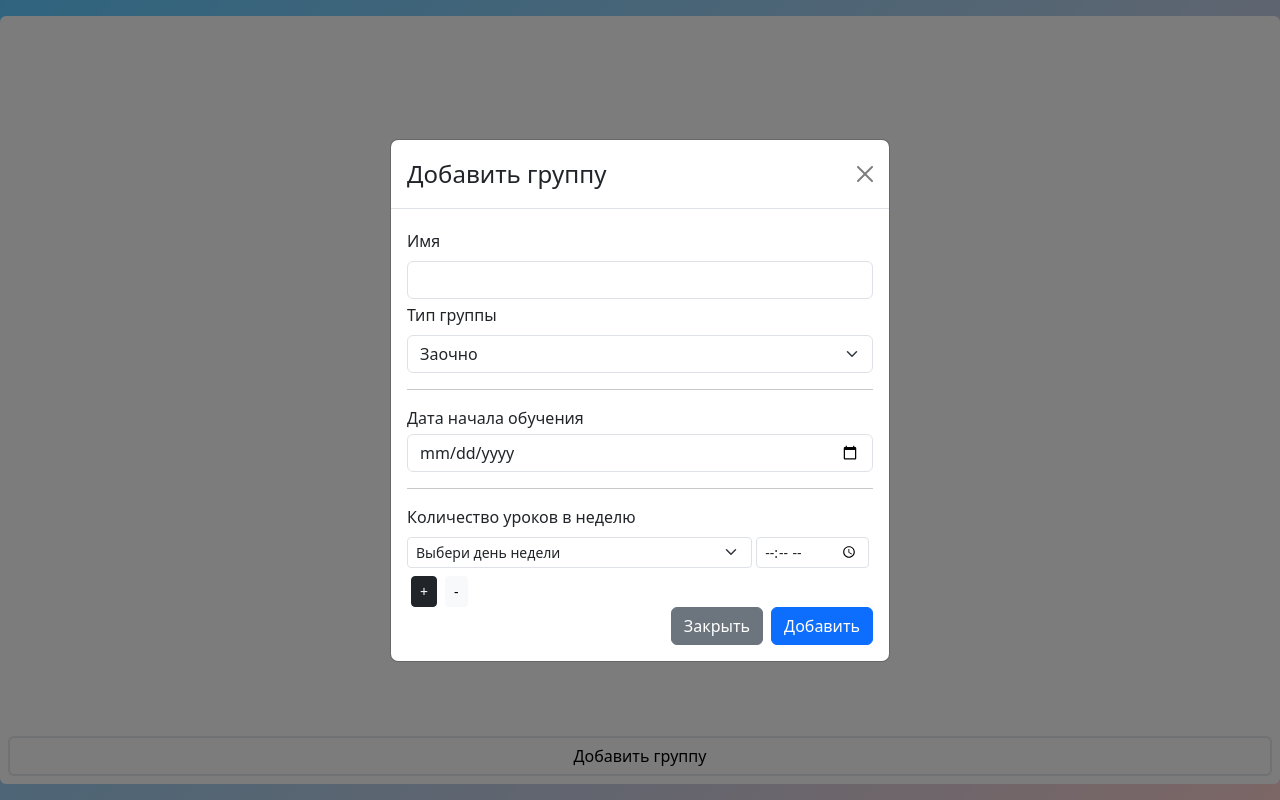
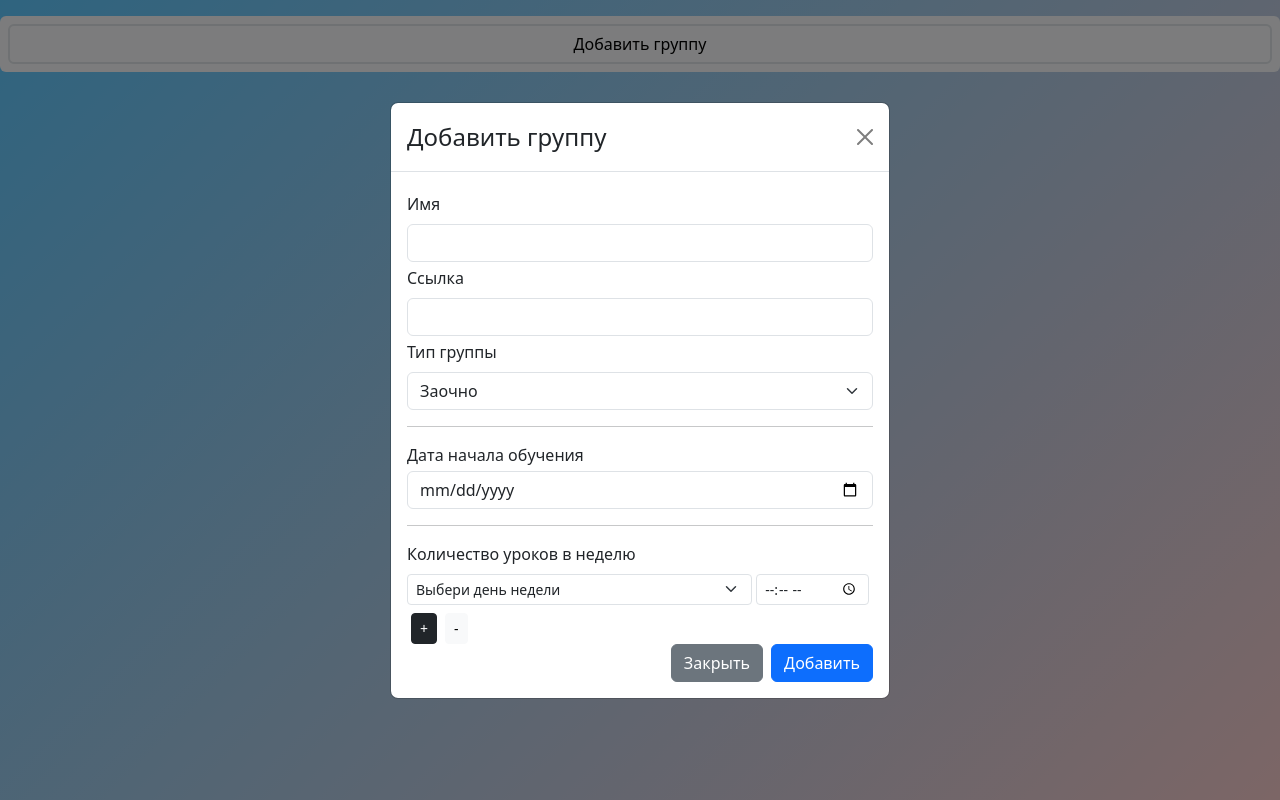
Before and after one commit to LikerK/work-assistant, a React (Create React App) app in the folder frontend/: page /students in a window 1280 px wide. Both pictures are taken after a click on the button "Добавить группу". Built offline with nearby package versions, Linux system fonts and the light colour scheme.

Commit message:
refactoring code

```diff
--- a/frontend/src/components/Main.jsx
+++ b/frontend/src/components/Main.jsx
@@ -23,8 +23,7 @@ const Main = () => {
       const keys = Object.keys(students);
       console.log(keys);
       keys.forEach(name => {
-        students[name].id = _.uniqueId();
-        students[name].name = name;
+        console.log(students);
         dispatch(lessonsActions.addLessons(students[name].lessons));
       });
       dispatch(studentsActions.setStudents(students));
--- a/frontend/src/components/Shedule.jsx
+++ b/frontend/src/components/Shedule.jsx
@@ -3,6 +3,7 @@ import cn from 'classnames';
 import Alert from 'react-bootstrap/Alert';
 import { selectors } from '../slices/lessons';
 import { ReactComponent as CopyIcon } from '../assets/copy.svg';
+import { ReactComponent as LinkIcon } from '../assets/link.svg';
 import { useEffect } from 'react';
 import { Button } from 'react-bootstrap';
 
@@ -12,6 +13,19 @@ const Scedule = () => {
   const lessonsToday = lessons.filter(lesson => {
     const lessonDate = new Date(lesson.lessonDate);
     return lessonDate.getDate() === date.getDate() && lessonDate.getMonth() === date.getMonth();
+  });
+
+  lessonsToday.sort((a, b) => {
+    const date1 = new Date(a.lessonDate);
+    const date2 = new Date(b.lessonDate);
+
+    if (date1.getTime() > date2.getTime()) {
+      return 1;
+    }
+    if (date1.getTime() < date2.getTime()) {
+      return -1;
+    }
+    return 0;
   });
   const copyText = (text) => {
     navigator.clipboard.writeText(text);
@@ -24,16 +38,30 @@ const Scedule = () => {
         <hr />
         {lessonsToday.map((lesson) => {
           // const day = lesson.lessonDate.slice(8, 11);
+          const isCompleted = date.getTime() > new Date(lesson.lessonDate).getTime();
+          console.log(isCompleted);
           const time = lesson.lessonDate.slice(16, 21);
-          const lessonClass = cn('p-2', 'm-1', 'd-flex', 'flex-column', 'border', 'rounded', {
-            'bg-pass': !lesson.passed,
-            'bg-pass': lesson.passed
-          });
+          const lessonClass = cn(
+            'p-2',
+            'm-1',
+            'd-flex',
+            'justify-content-between',
+            'align-items-center',
+            'border',
+            'rounded',
+            isCompleted ? ['bg-light', 'text-muted'] : ['bg-pass', 'fw-bold'],
+          );
 
           return (
             <div key={lesson.id} className={lessonClass}>
-              <span className="my-1 fw-bold">{lesson.name}</span>
-              <span>{time}</span>
+              <div className='d-flex align-items-center'>
+                <span className='m-1'>{time}</span>
+                <span>|</span>
+                <span className="m-1">{lesson.name}</span>
+              </div>
+              <a href={lesson.link}>
+                <LinkIcon />
+              </a>
             </div>
           );
         })}
@@ -67,6 +95,7 @@ const Scedule = () => {
         </Alert>
       </div>
     </>
-)};
+  )
+};
 
 export default Scedule;
--- a/frontend/src/components/Students.jsx
+++ b/frontend/src/components/Students.jsx
@@ -11,8 +11,8 @@ const Students = () => {
   console.log(students);
   const setShowModal = (type, item = null) => dispatch(showModal({ type, item }));
   return (
-    <div className="d-flex flex-column justify-content-between h-100 my-3 rounded bg-light">
-      <div>
+    <div className="d-flex flex-column justify-content-between my-3 rounded bg-light">
+      <div className='overflow-auto'>
         {students.map((student) => {
           return (
             <div key={student.id} className="d-flex justify-content-between border rounded p-2 m-2">
--- a/frontend/src/components/modals/Add.jsx
+++ b/frontend/src/components/modals/Add.jsx
@@ -72,26 +72,31 @@ const ModalStudent = () => {
       name: '',
       startLessons: '',
       price: '',
+      link: '',
+      type: 'absentia',
       lessons: [{ id: 0, time: '', day: '', minutes: '', hours: '', type: '' }],
     },
     validationSchema,
     validateOnChange: false,
     onSubmit: (values) => {
       try {
-        const lessonsRef = ref(db, `users/${auth.user.uid}/${values.name}/lessons`);
+        const userRef = ref(db, `users/${auth.user.uid}`);
+        const newStudentRef = push(userRef);
+        set(newStudentRef, { id: newStudentRef.key, name: values.name });
         const lessonsArray = getSchedule(values, lastId);
         const lessons = lessonsArray.map((lesson) => {
-          const newLessonRef = push(lessonsRef);
+          const newLessonRef = push(newStudentRef);
           const newLesson = {
             id: newLessonRef.key,
             lessonDate: lesson.lessonDate,
             name: values.name,
             price: '',
-            passed: true
+            link: lesson.link,
+            type: values.type
           };
-          set(newLessonRef, newLesson);
           return newLesson;
         });
+        set(ref(db, `users/${auth.user.uid}/${newStudentRef.key}/lessons`), lessons);
         const student = { id:_.uniqueId(), name: values.name, lessons: lessons };
         dispatch(studentsActions.addStudent(student));
         dispatch(lessonsActions.addLessons(lessons));
@@ -132,6 +137,18 @@ const ModalStudent = () => {
               value={formik.values.name}
               data-testid="input-body"
               isInvalid={formik.touched.name && formik.errors.name}
+            />
+          </FormGroup>
+          <FormGroup className="my-1">
+            <Form.Label htmlFor="name">Ссылка</Form.Label>
+            <FormControl
+              ref={inputElement}
+              id="link"
+              name="link"
+              type="text"
+              onChange={formik.handleChange}
+              value={formik.values.link}
+              data-testid="input-body"
             />
           </FormGroup>
           <FormGroup className="my-1">
--- a/frontend/src/util.js
+++ b/frontend/src/util.js
@@ -1,25 +1,16 @@
-// const getArrayLessons = (date1, date2) => {
-//   const result = [];
-//   const dateObj1 = new Date(date1);
-//   const dateObj2 = new Date(date2);
-//   while (dateObj1.toString() !== dateObj2.toString()) {
-//       const newDate = new Date(dateObj1.toString());
-//       result.push(newDate);
-//       dateObj1.setDate( dateObj1.getDate()+1);
-//   }
-//   return result;
-// }
 const getSchedule = (student, lastId) => {
-  const { startLessons, type, lessons, name, price } = student;
+  const { startLessons, type, lessons, name, price, link } = student;
   const result = [];
   const daysObj = {};
   lessons.forEach((lesson) => {
     daysObj[lesson.day] = lesson.time;
   });
   const days = Object.keys(daysObj);
+  console.log(type);
   const countLessons = { 'group': 32, 'absentia': 64, 'one': 1 }
   const dateObj1 = new Date(startLessons);
   while (result.length !== countLessons[type]) {
+      console.log(result);
       const newDate = new Date(dateObj1.toString());
       if (days.includes(newDate.getDay().toString())) {
         const [ hour, minute ] = daysObj[newDate.getDay()].split(':');
@@ -29,6 +20,7 @@ const getSchedule = (student, lastId) => {
         result.push({
           name: name,
           price: price,
+          link: link,
           type: type,
           lessonDate: newDate.toString(),
           passed: true
@@ -36,38 +28,7 @@ const getSchedule = (student, lastId) => {
       }
       dateObj1.setDate(dateObj1.getDate()+1);
   }
-  console.log(result);
   return result;
 }
 
-
-// const getSchedule = (student, lastId) => {
-//   const { startLessons, type } = student;
-//   const schedule = [];
-//   const lessonsArray = getArrayLessons(startLessons, type, student.lessons);
-//   lessonsArray.forEach((lesson) => {
-
-//   });
-  // student.lessons.forEach((lesson) => {
-  //   const scheduleForDay = lessonArray.filter((l) => l.getDay() === Number(lesson.day));
-  //   const [ hours, minutes ] = lesson.time.split(':');
-  //   const lessonObj =  scheduleForDay.map((date) => {
-  //     const todaуDate = new Date();
-  //     const id = lastId.toString();
-  //     lastId += 1;
-  //     const passed = date.getTime() < todaуDate.getTime();
-  //     date.setHours(hours, minutes);
-  //     return {
-  //       id: id,
-  //       studentName: student.name,
-  //       price: student.price,
-  //       lessonDate: date.toString(),
-  //       passed: passed
-  //     };
-  //   });
-  //   schedule.push(...lessonObj);
-  // });
-  // return schedule;
-
-
 export default getSchedule;
```
Also changed, not shown: frontend/src/assets/link.svg (added).
